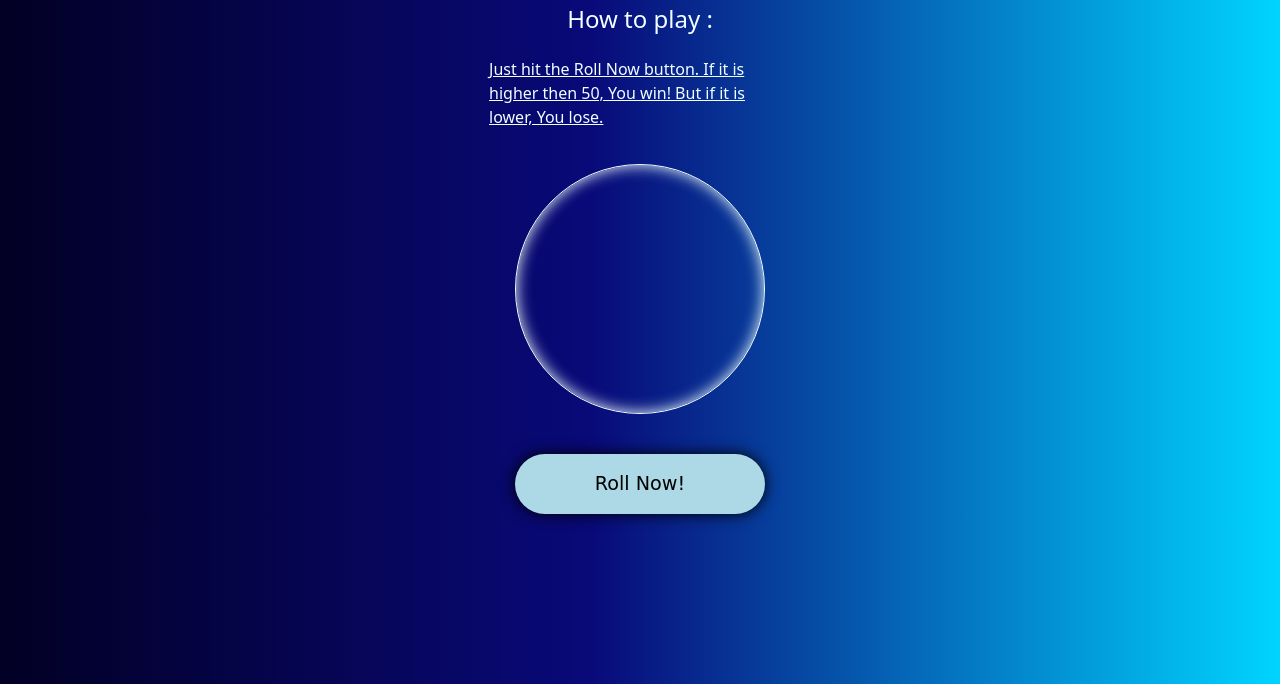
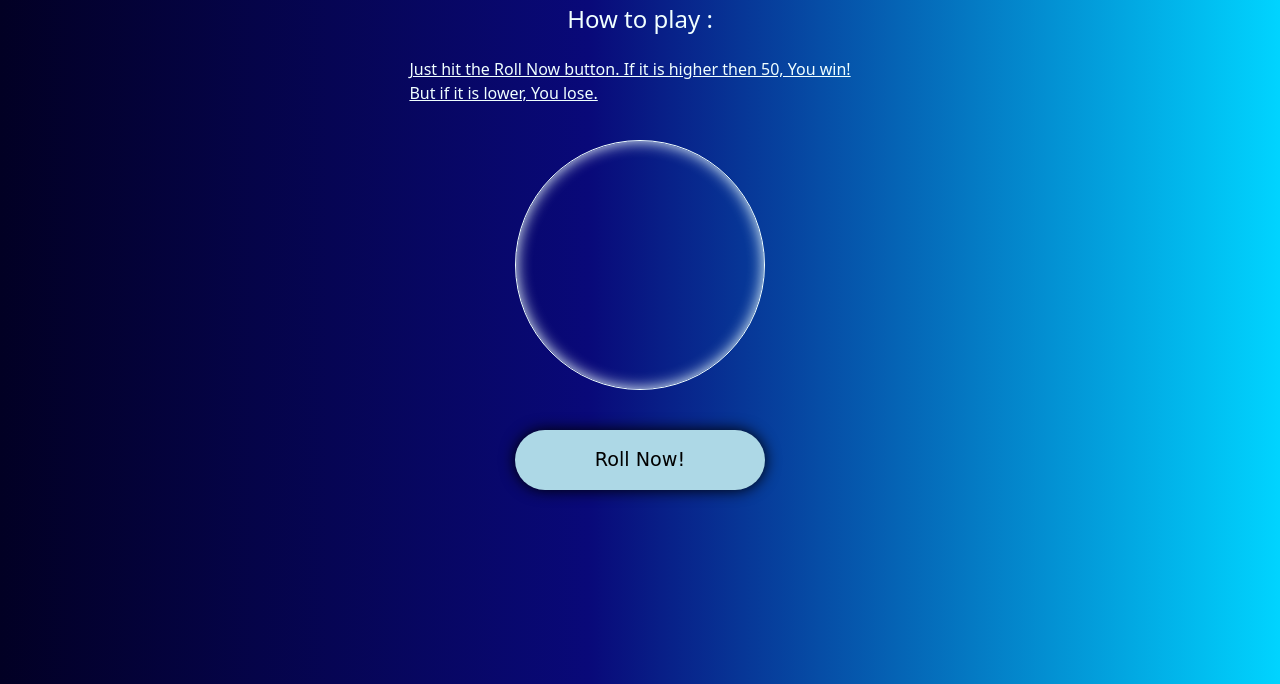
Before and after one commit to Nuggxt/Higher-or-Lower-game, a plain HTML site: page index.html in a window 1280 px wide. Shown: the part 116-800 px from the top of the page. Drawn offline with nearby package versions, Linux system fonts and the light colour scheme; a web font is replaced by a local one.

Commit message:
Small minor update

```diff
--- a/style.css
+++ b/style.css
@@ -31,7 +31,7 @@ body {
   color: azure;
   align-content: center;
   padding: 15px;
-  margin: 0% 25%;
+  margin: 0% 13%;
   text-decoration: underline;
 }
 .container {
@@ -60,6 +60,7 @@ body {
   color: azure;
   font-size: 8em;
   font-family: 'DynaPuff', cursive;
+  letter-spacing: 3px;
 }
 button {
   display: flex;
```
